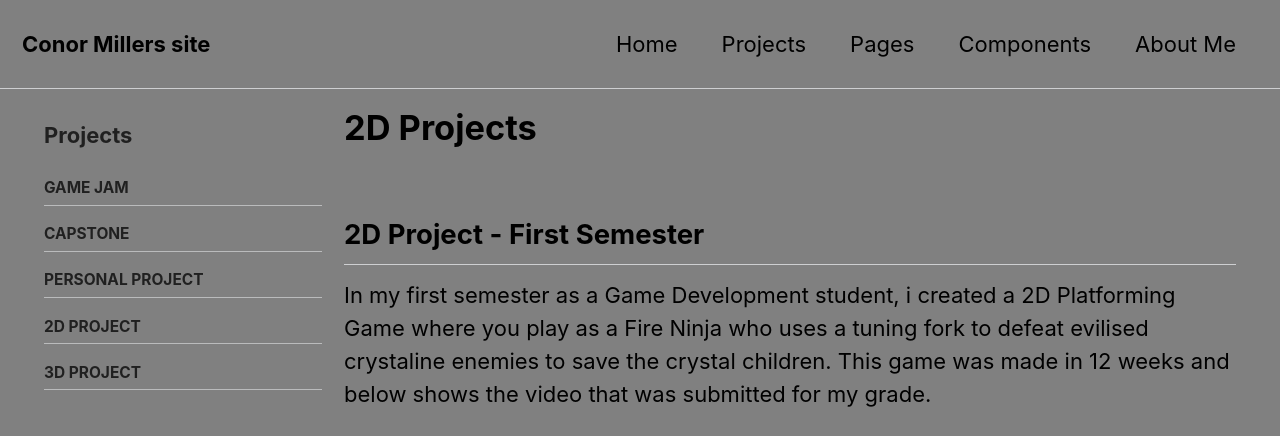
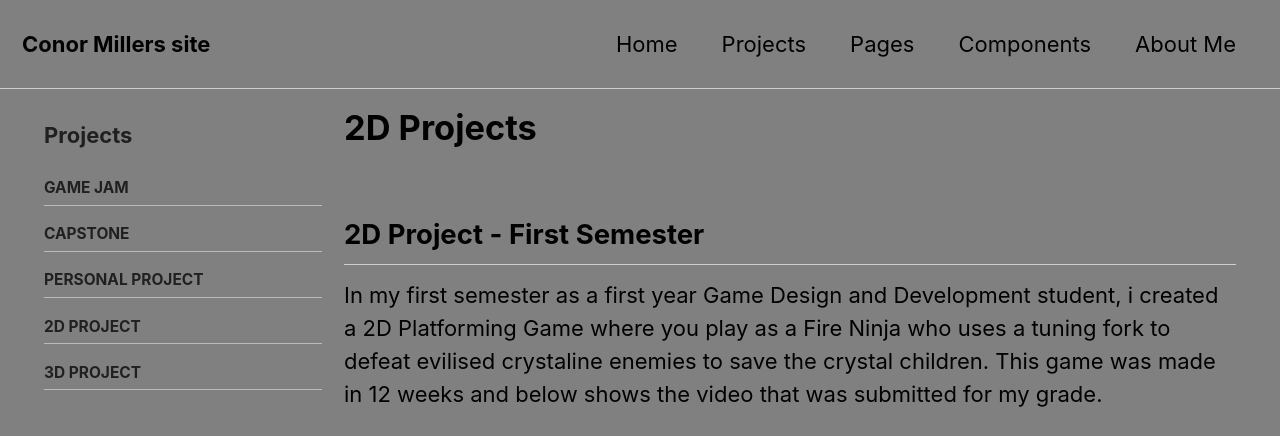
Before and after one commit to Conor-Miller9276/Conor-Miller9276.github.io, a Jekyll site: the page built from _pages/first-semester-game.md, in a window 1280 px wide and 900 px high, cut to the strip 0-436 px from the top of the window. Built offline with Jekyll 4.4.1, drawn with Linux system fonts in a browser that asks for light colours; some of the changed text lies outside the part shown.

Commit message:
Update first-semester-game.md

```diff
--- a/_pages/first-semester-game.md
+++ b/_pages/first-semester-game.md
@@ -44,7 +44,7 @@ gallery_gameplay_2:
 <div style="flex:1 1 1000px; min-width:500px;">
 <h2>2D Project - First Semester</h2>
 <p>
-In my first semester as a Game Development student, i created a 2D Platforming Game where you play as a Fire Ninja who uses a tuning fork to defeat evilised crystaline enemies to save the crystal children. This game was made in 12 weeks and below shows the video that was submitted for my grade.
+In my first semester as a first year Game Design and Development student, i created a 2D Platforming Game where you play as a Fire Ninja who uses a tuning fork to defeat evilised crystaline enemies to save the crystal children. This game was made in 12 weeks and below shows the video that was submitted for my grade.
 </p>
 <!-- RIGHT: video/content area -->
 <div style="flex:1 1 1000px; min-width:1000px;">
@@ -56,6 +56,7 @@ This gives a closer look at the player and all the enemies. In image one, the en
 {% include gallery id="gallery_gameplay" layout="third" thumb_height="300px" %}
 <div>
 <h2>2D Group Project - Second Semester</h2>
+In my second semester as first year Game Design and Development student, i was put into a group of 4 where we came together and made a 2D game. We were given a list of genres to choose from so we chose a 2D beat 'em up. My contribution to this project was mostly art for characters, enemies and some backkground while also helping with code.
 <p>
 {% include video id="OPVMm4_eqTA" provider="youtube" %}
 <div>
```
